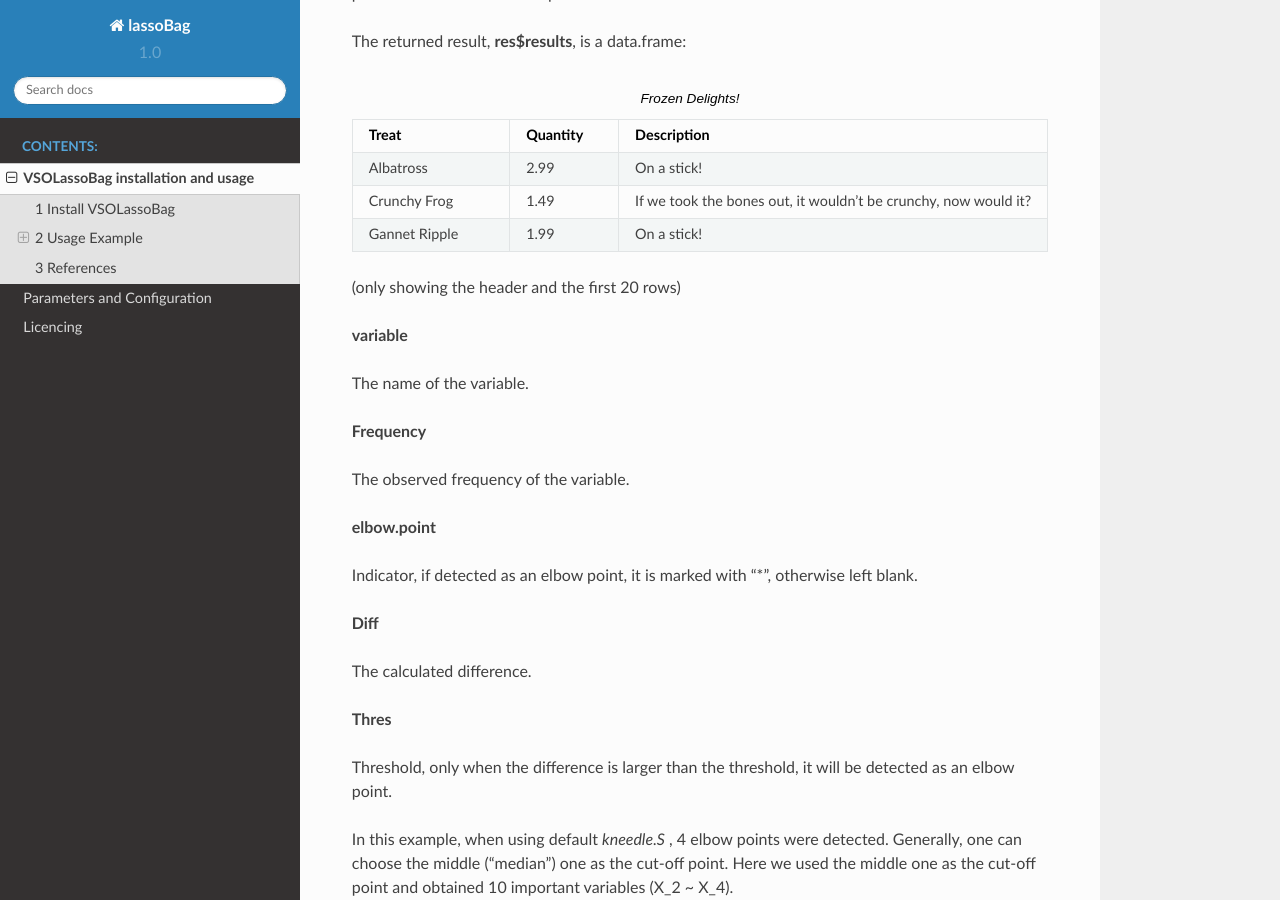
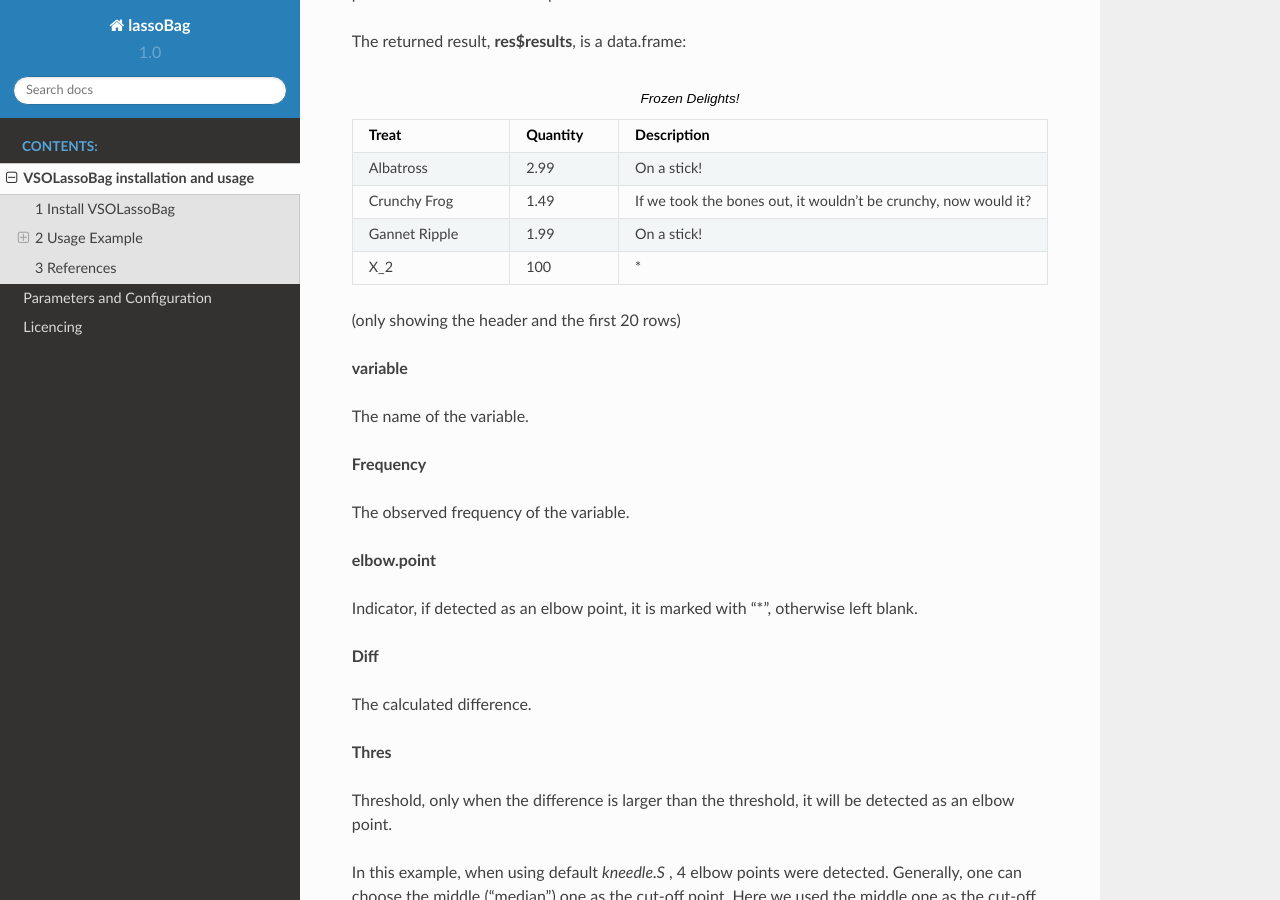
Before and after one commit to likelet/VSOLassoBag, a Sphinx documentation site: the page built from docs/contents/installation.rst, in a window 1280 px wide and 900 px high, scrolled down 2081 px. Built offline with Sphinx 7.4.7 and the Read the Docs theme 2.0.0, drawn with Linux system fonts in a browser that asks for light colours.

```diff
--- a/docs/contents/installation.rst
+++ b/docs/contents/installation.rst
@@ -97,11 +97,12 @@ The returned result, **res$results**, is a data.frame\:
    "Crunchy Frog", 1.49, "If we took the bones out, it wouldn't be
    crunchy, now would it?"
    "Gannet Ripple", 1.99, "On a stick!"
+   "X_2",100,"\*"
 
 
 
-.. csv-table::
-   :widths: "auto"
+.. csv-table::  Example Table
+   :widths: 15, 15, 15, 15
    :header-rows: 1
    :align: "center"
 
```
